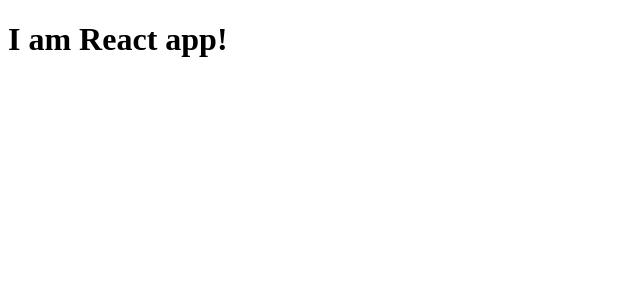
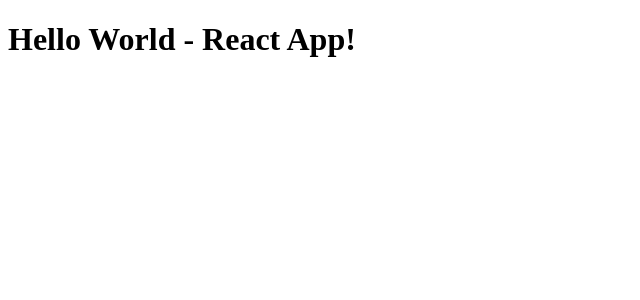
Before and after one commit to RobinB87/electron-chat-app, a React app: page / in a window 1280 px wide. Shown: the top 300 px of the page, without its empty margins (0-640 px from the left). Built offline with nearby package versions, Linux system fonts and the light colour scheme.

Commit message:
Add electron reload

```diff
--- a/package.json
+++ b/package.json
@@ -18,7 +18,8 @@
   },
   "homepage": "https://github.com/RobinB87/electron-chat-app#readme",
   "devDependencies": {
-    "electron": "^13.1.7"
+    "electron": "^13.1.7",
+    "electron-reload": "^2.0.0-alpha.1"
   },
   "dependencies": {
     "@babel/core": "^7.14.8",
--- a/src/js/App.js
+++ b/src/js/App.js
@@ -0,0 +1,8 @@
+import React from "react";
+
+export default function App() {
+  const title = "Hello World";
+  const enhancedTitle = title + " - React App!";
+
+  return <h1>{enhancedTitle}</h1>;
+}
--- a/src/js/index.js
+++ b/src/js/index.js
@@ -1,4 +1,5 @@
 import React from "react";
 import ReactDOM from "react-dom";
+import App from "./App";
 
-ReactDOM.render(<h1>I am React app!</h1>, document.getElementById("electron-chat"));
+ReactDOM.render(<App />, document.getElementById("electron-chat"));
```
Also changed, not shown: main.js (+8 -0 lines), 1 other file (tests, documents, lock files or other folders).
